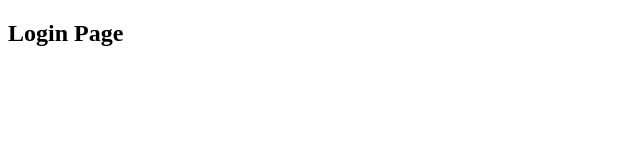
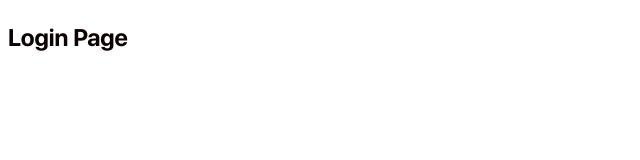
Before and after one commit to Mushfiqur06/movie-search, a React (Create React App) app: page /auth/login in a window 1280 px wide. Shown: the top 160 px of the page, without its empty margins (0-640 px from the left). Built offline with nearby package versions, Linux system fonts and the light colour scheme.

Commit message:
Add default Style

```diff
--- a/src/style/index.scss
+++ b/src/style/index.scss
@@ -0,0 +1,39 @@
+@import './../assets/fonts/stylesheet.css';
+@import url('https://stackpath.bootstrapcdn.com/font-awesome/4.7.0/css/font-awesome.min.css');
+
+:root {
+	--primary: #ed2517;
+	--secondary: #289544;
+	--error: #f44336;
+	--bg-default: #fff;
+	--text-primary: #0b0303;
+	--text-body: #0b0303;
+	--text-muted: rgba(74, 70, 109, 0.54);
+	--text-hint: rgba(74, 70, 109, 0.38);
+	--font: 'SF Pro Display', sans-serif;
+}
+
+*,
+*::before,
+*::after {
+	box-sizing: border-box;
+}
+
+html {
+	height: 100vh;
+}
+
+body {
+	background-color: var(--bg-default);
+	min-height: 100%;
+	font-size: 16px;
+	font-family: var(--font);
+	line-height: 1.5;
+	color: var(--text-body);
+	text-rendering: optimizelegibility;
+}
+button {
+	&:focus {
+		outline: none;
+	}
+}
```
